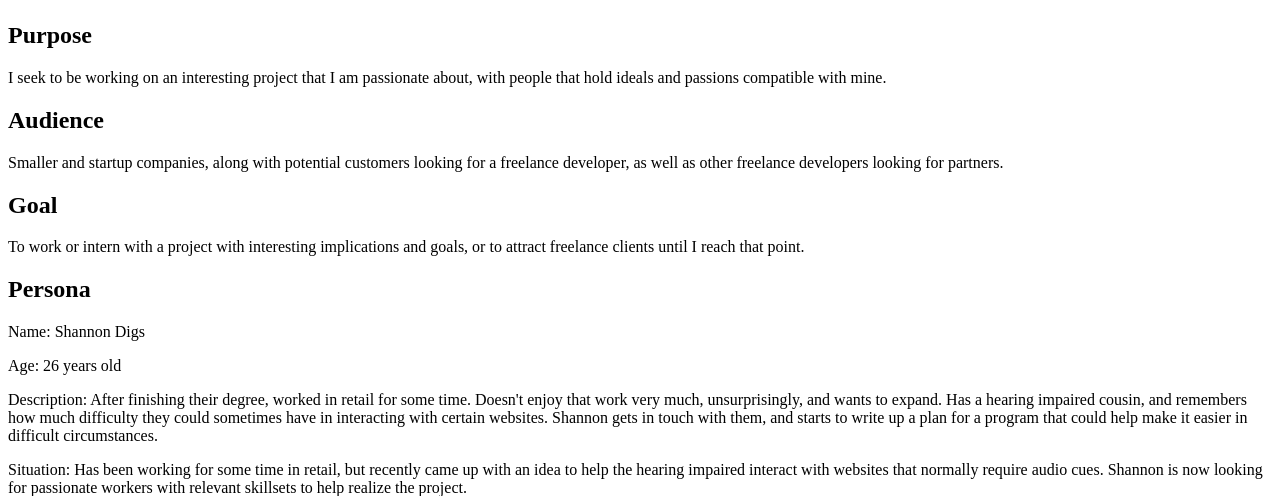
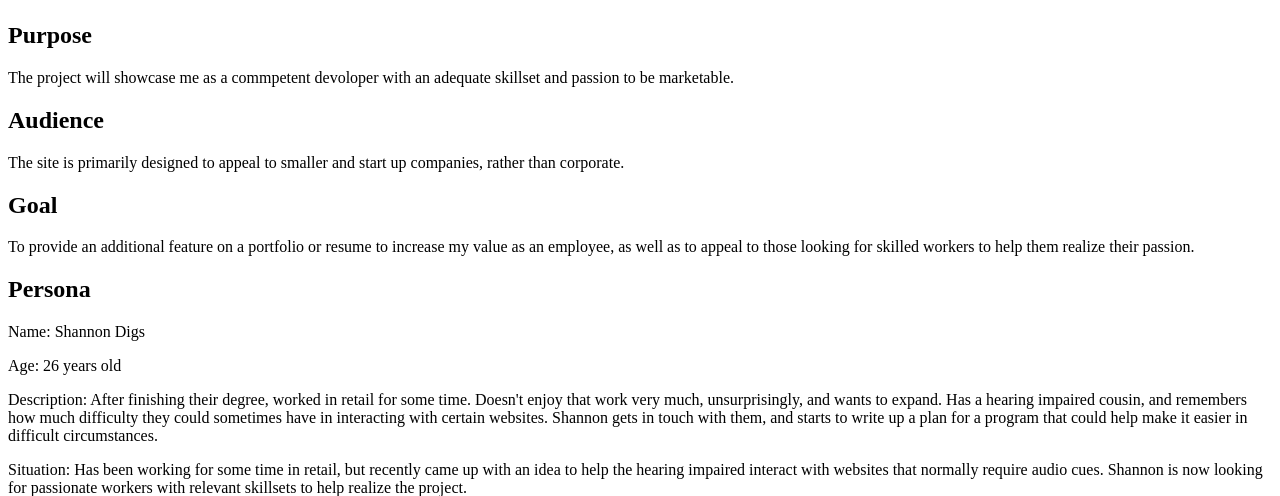
Before and after one commit to Cbenjamin1207/wolfe-coding, a PHP site: page /milestone-1.php in a window 1280 px wide. Shown: the part 58-554 px from the top of the page. Run offline with PHP 8.4, Linux system fonts and the light colour scheme.

Commit message:
Refined purpose, audience, and goal

```diff
--- a/public_html/documentation/milestone-1.php
+++ b/public_html/documentation/milestone-1.php
@@ -12,16 +12,15 @@
 
 		<main>
 			<h2>Purpose</h2>
-			<p>I seek to be working on an interesting project that I am passionate about, with people
-				that hold ideals and passions compatible with mine. </p>
+			<p>The project will showcase me as a commpetent devoloper with an adequate skillset and passion
+				to be marketable.</p>
 
 			<h2>Audience</h2>
-			<p>Smaller and startup companies, along with potential customers looking for a freelance developer,
-				as well as other freelance developers looking for partners.</p>
+			<p>The site is primarily designed to appeal to smaller and start up companies, rather than corporate.</p>
 
 			<h2>Goal</h2>
-			<p>To work or intern with a project with interesting implications and goals, or to attract freelance
-				clients until I reach that point.</p>
+			<p>To provide an additional feature on a portfolio or resume to increase my value as an employee, as well
+				as to appeal to those looking for skilled workers to help them realize their passion.</p>
 
 			<h2>Persona</h2>
 			<p>Name: Shannon Digs</p>
```
